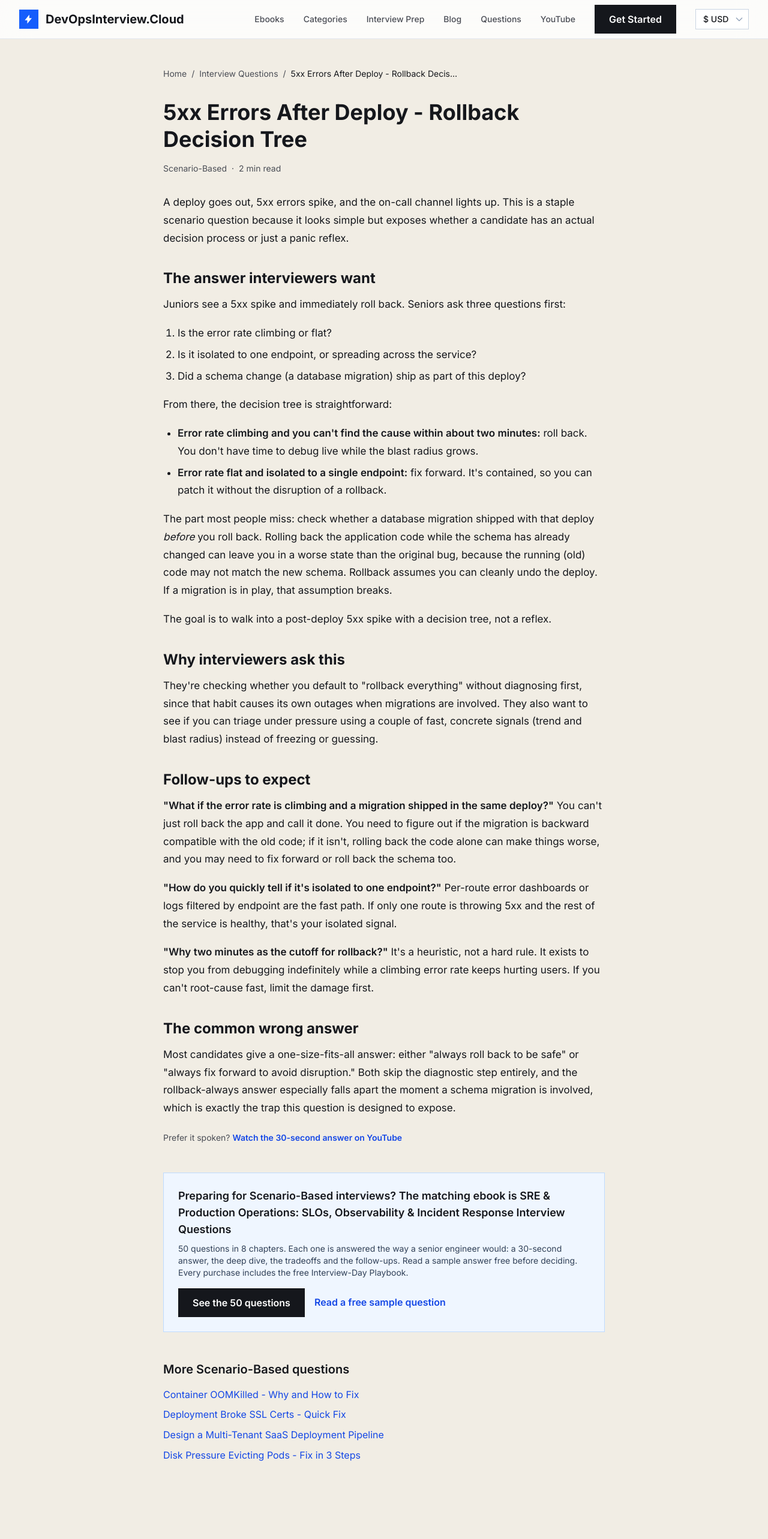
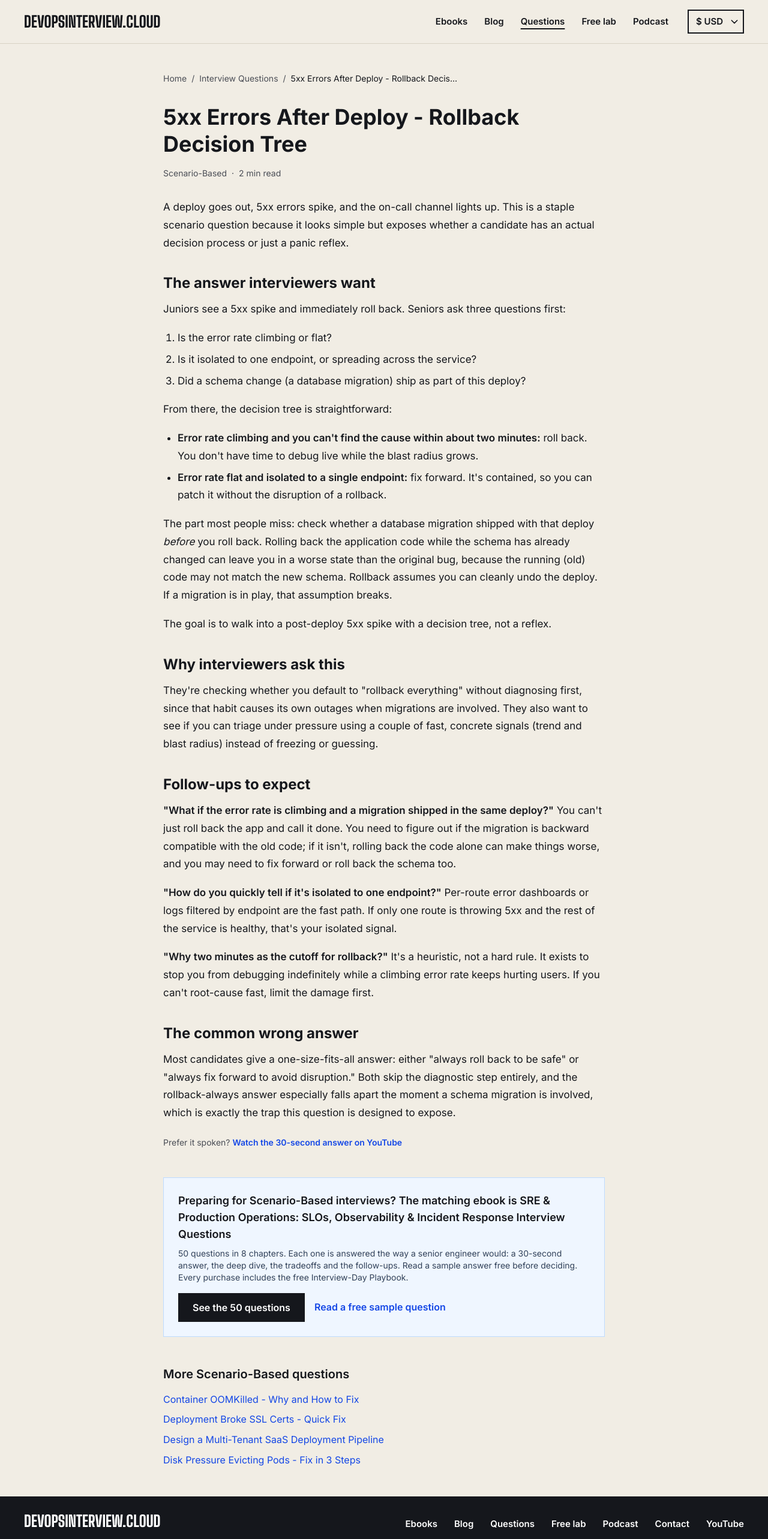
Before and after one commit to devopsinterviewcloud/devopsinterview.cloud, a Next.js app: page /questions/5xx-errors-after-deploy-rollback-decision-tree in a window 1280 px wide. Shown: the top 2566 px of the page at 60% size. Before the commit the page ends 2487 px from the top, so only its background shows below. Built offline with nearby package versions, Linux system fonts and the light colour scheme.

Commit message:
Restyle the site header and add a shared footer
Header follows the cover system: wordmark, five section links with the
current one underlined, and the existing mobile link row. The footer
moves from the home page into the root layout so every page has it.

```diff
--- a/src/app/layout.tsx
+++ b/src/app/layout.tsx
@@ -4,6 +4,7 @@ import localFont from "next/font/local";
 import "./globals.css";
 import { CurrencyProvider } from "@/components/CurrencyProvider";
 import SiteHeader from "@/components/SiteHeader";
+import SiteFooter from "@/components/SiteFooter";
 // Vercel Web Analytics is cookieless, so we run it un-gated (the consent gate
 // hid essentially all real traffic). Keep custom event payloads free of
 // personal data (no emails / order ids).
@@ -125,6 +126,7 @@ export default function RootLayout({
         <CurrencyProvider>
           <SiteHeader />
           {children}
+          <SiteFooter />
           <SiteAnalytics />
         </CurrencyProvider>
       </body>
--- a/src/components/CurrencySwitcher.tsx
+++ b/src/components/CurrencySwitcher.tsx
@@ -13,7 +13,7 @@ export default function CurrencySwitcher({ className = '' }: { className?: strin
         value={currency}
         onChange={(e) => changeCurrency(e.target.value)}
         aria-label="Select currency"
-        className="appearance-none cursor-pointer rounded-md border border-slate-300 bg-white py-1.5 pl-2 pr-6 text-xs font-medium text-slate-700 hover:border-slate-400 focus:outline-none focus:ring-2 focus:ring-blue-500 sm:pl-3 sm:pr-8 sm:text-sm"
+        className="h-10 cursor-pointer appearance-none border-2 border-ink bg-transparent pl-2 pr-7 text-[14px] font-semibold text-ink hover:bg-highlight sm:pl-3 sm:pr-8 sm:text-[15px]"
       >
         {Object.values(CURRENCIES).map((c) => (
           <option key={c.code} value={c.code}>
@@ -22,13 +22,13 @@ export default function CurrencySwitcher({ className = '' }: { className?: strin
         ))}
       </select>
       <svg
-        className="pointer-events-none absolute right-2 h-4 w-4 text-slate-400"
+        className="pointer-events-none absolute right-2 h-4 w-4 text-ink"
         fill="none"
         stroke="currentColor"
         viewBox="0 0 24 24"
         aria-hidden="true"
       >
-        <path strokeLinecap="round" strokeLinejoin="round" strokeWidth={2} d="M19 9l-7 7-7-7" />
+        <path strokeLinecap="round" strokeLinejoin="round" strokeWidth={2.5} d="M19 9l-7 7-7-7" />
       </svg>
     </label>
   )
--- /dev/null
+++ b/src/components/NavLink.tsx
@@ -0,0 +1,12 @@
+'use client'
+
+import Link from 'next/link'
+import { usePathname } from 'next/navigation'
+import type { ComponentProps } from 'react'
+
+// Marks the link for the current section so the nav can underline it.
+export default function NavLink({ href, ...props }: ComponentProps<typeof Link> & { href: string }) {
+  const pathname = usePathname()
+  const current = !href.includes('#') && (pathname === href || pathname.startsWith(`${href}/`))
+  return <Link href={href} aria-current={current ? 'page' : undefined} {...props} />
+}
--- /dev/null
+++ b/src/components/SiteFooter.tsx
@@ -0,0 +1,48 @@
+import Link from "next/link";
+import { YOUTUBE_URL } from "@/lib/podcast";
+
+const siteLinks = [
+  { href: "/ebooks", label: "Ebooks" },
+  { href: "/blog", label: "Blog" },
+  { href: "/questions", label: "Questions" },
+  { href: "/labs", label: "Free lab" },
+  { href: "/podcast", label: "Podcast" },
+  { href: "/contact", label: "Contact" },
+];
+
+const policyLinks = [
+  { href: "/refunds", label: "Refund policy" },
+  { href: "/shipping", label: "Shipping & delivery" },
+  { href: "/privacy", label: "Privacy" },
+  { href: "/terms", label: "Terms" },
+];
+
+export default function SiteFooter() {
+  return (
+    <footer className="on-ink bg-ink text-white">
+      <div className="wrap pt-7 pb-6">
+        <div className="flex flex-col gap-5 sm:flex-row sm:flex-wrap sm:items-baseline sm:justify-between sm:gap-x-12">
+          <Link href="/" className="wordmark">
+            DevOpsInterview.Cloud
+          </Link>
+          <nav aria-label="Footer">
+            <ul className="flex flex-wrap gap-x-7 gap-y-3 text-[15px] font-semibold leading-snug">
+              {siteLinks.map((l) => (
+                <li key={l.href}><Link href={l.href} className="underline-offset-4 hover:underline">{l.label}</Link></li>
+              ))}
+              <li><a href={YOUTUBE_URL} target="_blank" rel="noopener noreferrer" className="underline-offset-4 hover:underline">YouTube</a></li>
+            </ul>
+          </nav>
+        </div>
+        <div className="mt-5 flex flex-col gap-3 border-t border-ink-rule pt-4 text-[14px] text-ink-subtle sm:flex-row sm:flex-wrap sm:justify-between">
+          <span>&copy; 2026 DevOpsInterview.Cloud</span>
+          <ul className="flex flex-wrap gap-x-7 gap-y-2 font-medium">
+            {policyLinks.map((l) => (
+              <li key={l.href}><Link href={l.href} className="underline-offset-4 hover:text-white hover:underline">{l.label}</Link></li>
+            ))}
+          </ul>
+        </div>
+      </div>
+    </footer>
+  );
+}
--- a/src/components/SiteHeader.tsx
+++ b/src/components/SiteHeader.tsx
@@ -1,42 +1,48 @@
 import Link from "next/link";
 import CurrencySwitcher from "@/components/CurrencySwitcher";
+import NavLink from "@/components/NavLink";
 
-// Shared site header rendered on every page from the root layout. Section links
-// point at "/#..." so they work from any route (navigate home, then scroll).
+const mainLinks = [
+  { href: "/ebooks", label: "Ebooks" },
+  { href: "/blog", label: "Blog" },
+  { href: "/questions", label: "Questions" },
+  { href: "/labs", label: "Free lab" },
+  { href: "/podcast", label: "Podcast" },
+];
+
+// Phones keep the free sample in the nav in place of the podcast.
+const mobileLinks = [...mainLinks.slice(0, 4), { href: "/#free-sample", label: "Free sample" }];
+
+const linkClass =
+  "whitespace-nowrap text-[15px] font-semibold leading-none text-ink underline-offset-4 hover:underline aria-[current=page]:underline aria-[current=page]:decoration-2 aria-[current=page]:underline-offset-[6px]";
+
+// Shared site header rendered on every page from the root layout.
 export default function SiteHeader() {
   return (
-    <nav className="sticky top-0 left-0 right-0 z-40 bg-white/80 backdrop-blur-xl border-b border-slate-200">
-      <div className="max-w-7xl mx-auto px-4 sm:px-6 lg:px-8">
-        <div className="flex items-center justify-between h-16">
-          <Link href="/" className="flex min-w-0 items-center gap-2 sm:gap-3">
-            <div className="hidden h-8 w-8 shrink-0 items-center justify-center rounded-lg bg-blue-600 min-[360px]:flex">
-              <svg className="w-5 h-5 text-white" fill="currentColor" viewBox="0 0 24 24">
-                <path d="M13 10V3L4 14h5v7l9-11h-5z" />
-              </svg>
-            </div>
-            <span className="truncate text-sm font-bold text-foreground min-[360px]:text-base sm:text-xl">DevOpsInterview.Cloud</span>
-          </Link>
-          <div className="ml-2 flex shrink-0 items-center gap-2 xl:gap-8">
-            <div className="hidden xl:flex items-center space-x-8">
-              <Link href="/#ebooks" className="text-sm font-medium text-muted-foreground hover:text-foreground transition-colors">Ebooks</Link>
-              <Link href="/#categories" className="text-sm font-medium text-muted-foreground hover:text-foreground transition-colors">Categories</Link>
-              <Link href="/#interview-prep" className="text-sm font-medium text-muted-foreground hover:text-foreground transition-colors">Interview Prep</Link>
-              <Link href="/blog" className="text-sm font-medium text-muted-foreground hover:text-foreground transition-colors">Blog</Link>
-              <Link href="/questions" className="text-sm font-medium text-muted-foreground hover:text-foreground transition-colors">Questions</Link>
-              <Link href="/#youtube" className="text-sm font-medium text-muted-foreground hover:text-foreground transition-colors">YouTube</Link>
-              <Link href="/#ebooks" className="btn-primary">Get Started</Link>
-            </div>
-            <CurrencySwitcher />
-          </div>
-        </div>
-        <div className="flex items-center gap-5 overflow-x-auto border-t border-slate-100 py-2 xl:hidden" aria-label="Mobile navigation">
-          <Link href="/ebooks" className="shrink-0 text-sm font-medium text-foreground">Ebooks</Link>
-          <Link href="/blog" className="shrink-0 text-sm font-medium text-foreground">Blog</Link>
-          <Link href="/questions" className="shrink-0 text-sm font-medium text-foreground">Questions</Link>
-          <Link href="/labs" className="shrink-0 text-sm font-medium text-foreground">Free lab</Link>
-          <Link href="/#free-sample" className="shrink-0 text-sm font-semibold text-blue-700">Free sample</Link>
-        </div>
+    <header className="border-b border-hair bg-paper">
+      <div className="wrap flex h-[60px] items-center gap-4 lg:h-[72px] lg:gap-8">
+        <Link
+          href="/"
+          className="wordmark mr-auto min-w-0 truncate"
+        >
+          DevOpsInterview.Cloud
+        </Link>
+        <nav aria-label="Main" className="hidden lg:block">
+          <ul className="flex items-center gap-7">
+            {mainLinks.map((l) => (
+              <li key={l.href}><NavLink href={l.href} className={linkClass}>{l.label}</NavLink></li>
+            ))}
+          </ul>
+        </nav>
+        <CurrencySwitcher />
       </div>
-    </nav>
+      <nav aria-label="Mobile navigation" className="border-t border-hair lg:hidden">
+        <ul className="wrap flex items-center justify-between gap-3 overflow-x-auto py-3 sm:justify-start sm:gap-7">
+          {mobileLinks.map((l) => (
+            <li key={l.href} className="shrink-0"><NavLink href={l.href} className={linkClass}>{l.label}</NavLink></li>
+          ))}
+        </ul>
+      </nav>
+    </header>
   );
 }
```
